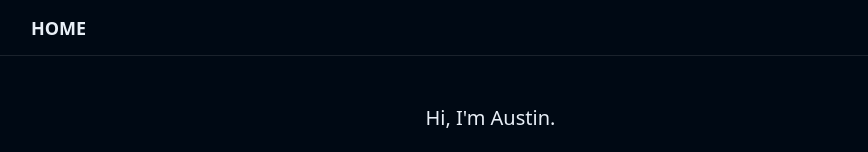
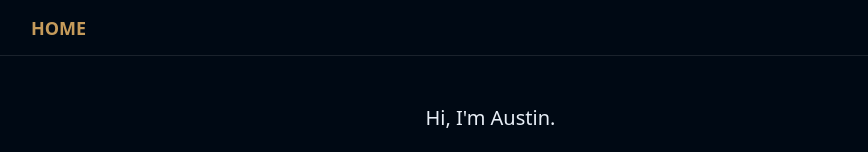
Before and after one commit to asliceofpizza007/hahow-fe-pretest, a React (Vite) app: page / in a window 1280 px wide. Shown: the top 152 px of the page, without its empty margins (9-877 px from the left). Built offline with nearby package versions, Linux system fonts and the light colour scheme.

Commit message:
[fix] fix base crumb

```diff
--- a/src/components/header/Breadcrumbs.tsx
+++ b/src/components/header/Breadcrumbs.tsx
@@ -31,7 +31,12 @@ const Breadcrumbs = () => {
       className="flex items-center gap-1 uppercase font-bold text-base md:text-lg md:gap-2"
       aria-label="breadcrumb"
     >
-      <Link className="hover:text-au-accent" to="/">
+      <Link
+        className={crumbCVA({
+          isCurrent: !crumbs.length,
+        })}
+        to="/"
+      >
         Home
       </Link>
       {crumbs.map((crumb) => {
```
